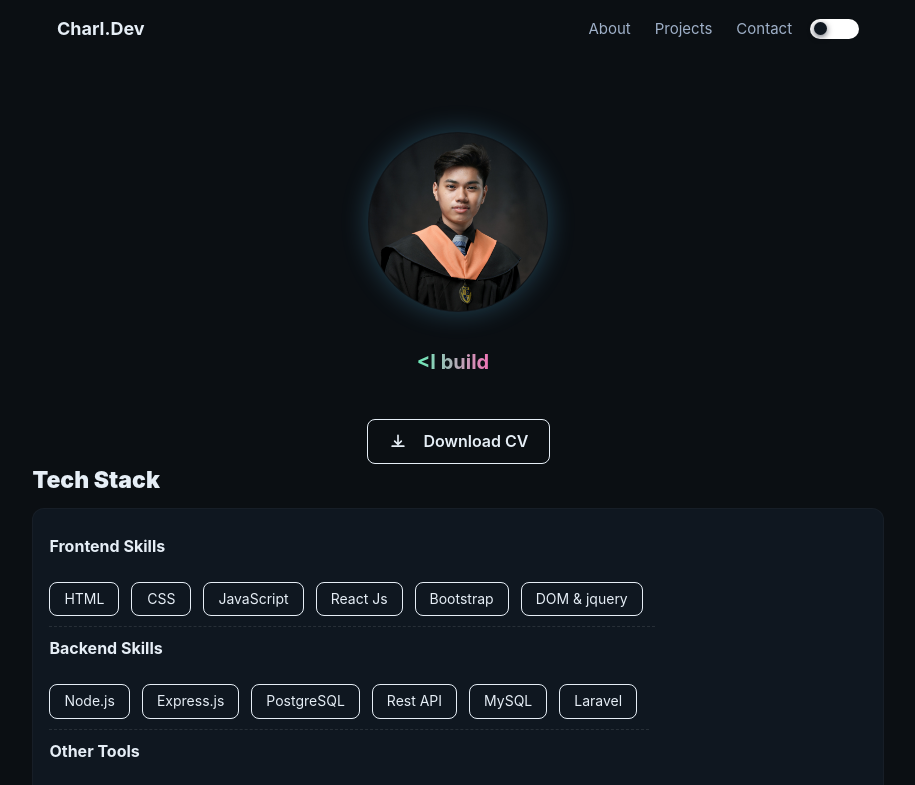
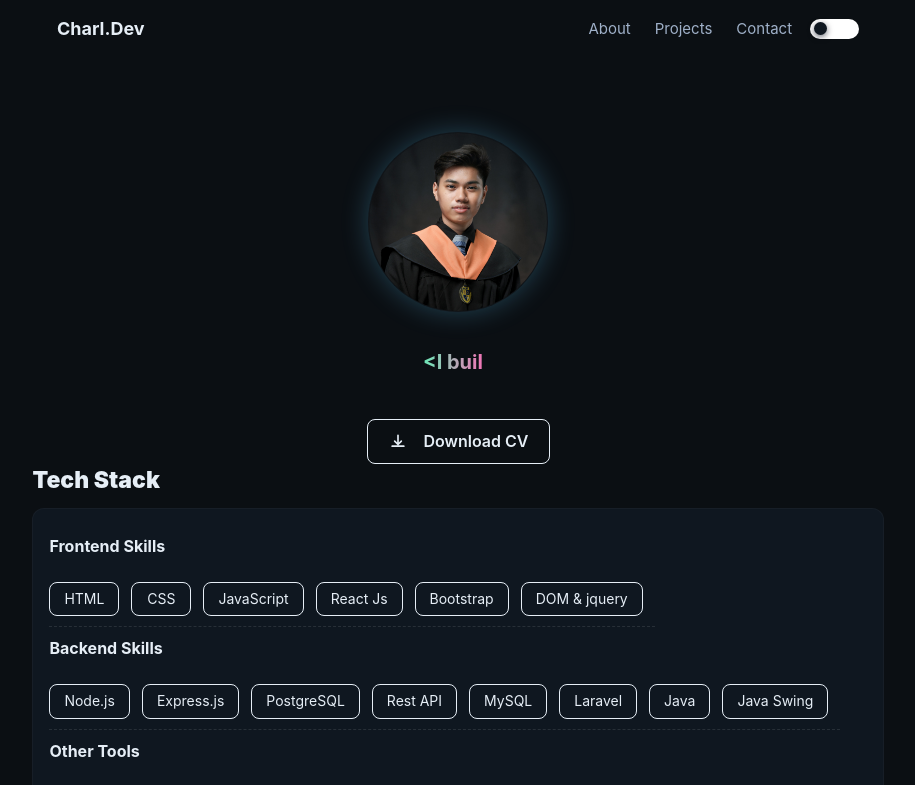
Before and after one commit to blnkuser0/My-portfolio, a React (Vite) app in the folder frontend/: page / in a window 1280 px wide. Shown: the top 785 px of the page, without its empty margins (182-1097 px from the left). Built offline with nearby package versions, Linux system fonts and the light colour scheme; no server answers.

Commit message:
update my resume and add home file for another update/changes

```diff
--- a/frontend/src/components/About.jsx
+++ b/frontend/src/components/About.jsx
@@ -5,7 +5,7 @@ import api from "../api/api";
 export default function About() {
   const text = useTypingText(
     [
-      "<Hi, I'm Charl a Web Developer />",
+      "<Hi, I'm  Charl a Web Developer />",
       "<I build fast, functional, and fabulous websites. />",
     ],
     70,
@@ -48,8 +48,8 @@ export default function About() {
         </div>
 
         <a
-          href="/Resume/Charl Narvaez.pdf"
-          download="CharlEduard_CV.pdf"
+          href="/Resume/Narvaez_CV.pdf"
+          download="CharlEduardNarvaez_CV.pdf"
           className="btn-download"
         >
           <svg
@@ -103,6 +103,8 @@ export default function About() {
               <span className="badge">Rest API</span>
               <span className="badge">MySQL</span>
               <span className="badge">Laravel</span>
+              <span className="badge">Java</span>
+              <span className="badge">Java Swing</span>
             </div>
           </div>
 
```
